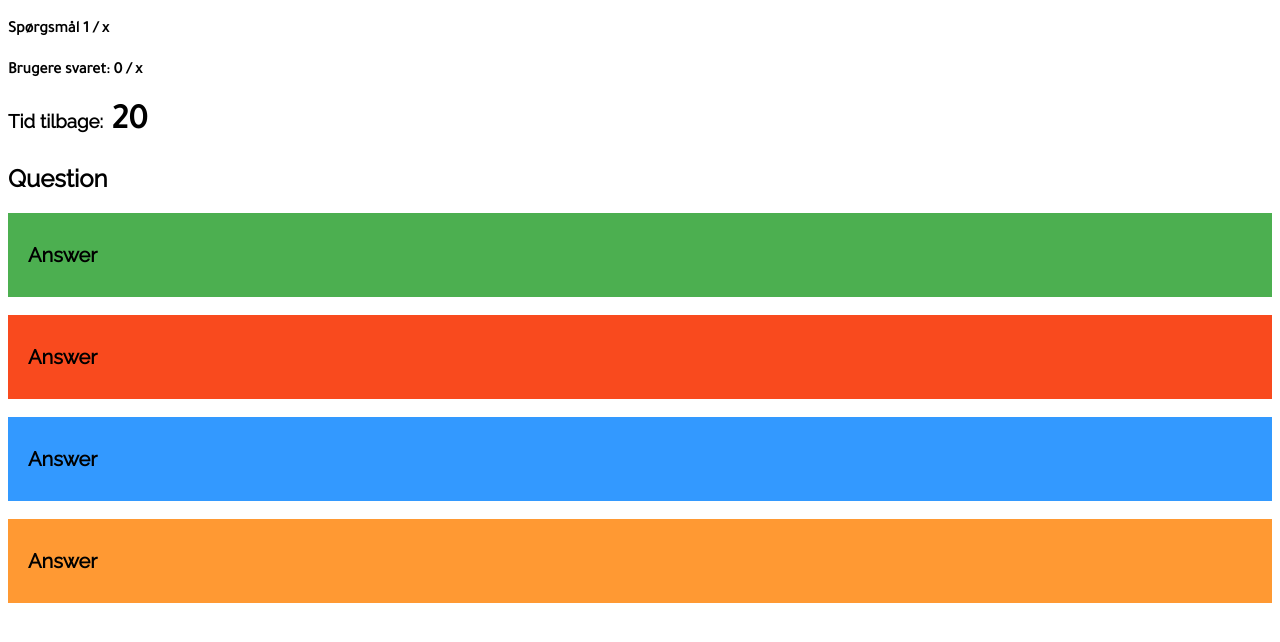
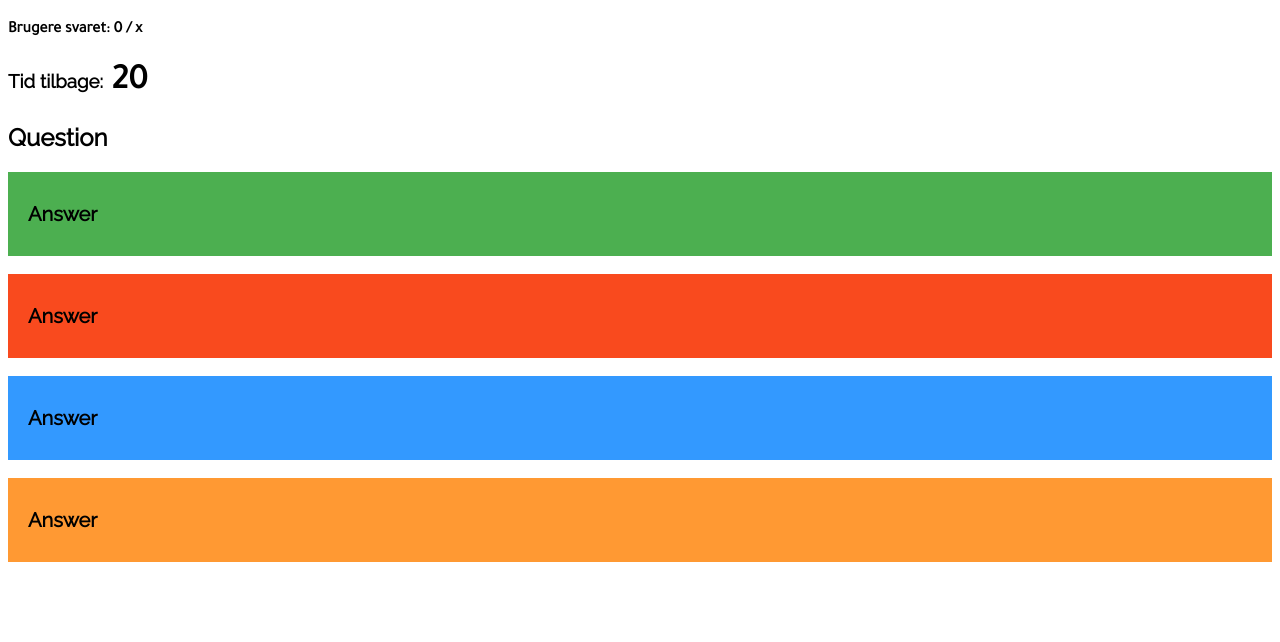
Before and after one commit to Asgerspange/kahootclone, a website: page public/host/game/index.html in a window 1280 px wide. Drawn offline with nearby package versions, Linux system fonts and the light colour scheme; no server answers.

Commit message:
Update index.html

```diff
--- a/public/host/game/index.html
+++ b/public/host/game/index.html
@@ -7,7 +7,7 @@
         <link href="https://fonts.googleapis.com/css?family=Tajawal" rel="stylesheet">
     </head>
     <body>
-        <h4 id = "questionNum">Spørgsmål 1 / x</h4>
+        <h4 id = "questionNum"></h4>
         <h4 id = "playersAnswered">Brugere svaret: 0 / x</h4>
         <h3 id = "timerText">Tid tilbage:<span id = "num"> 20</span></h3>
 
```
